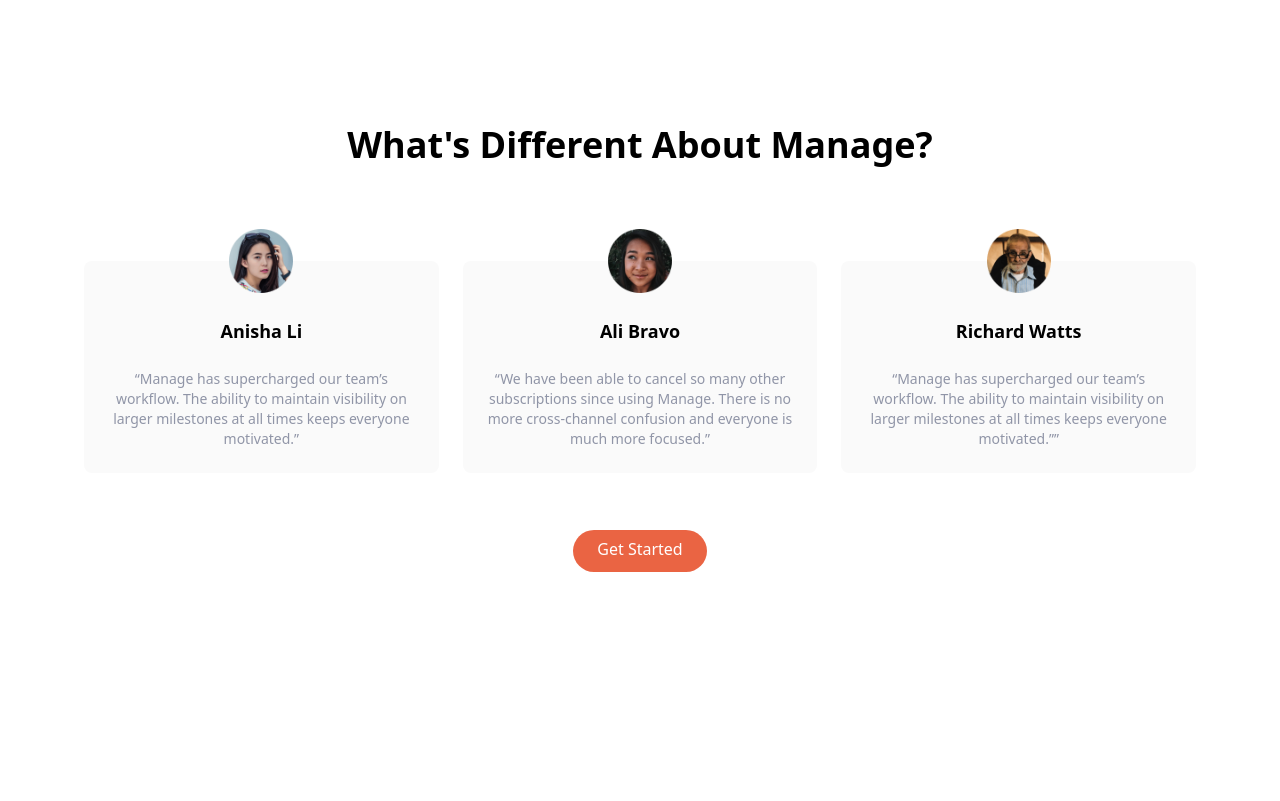
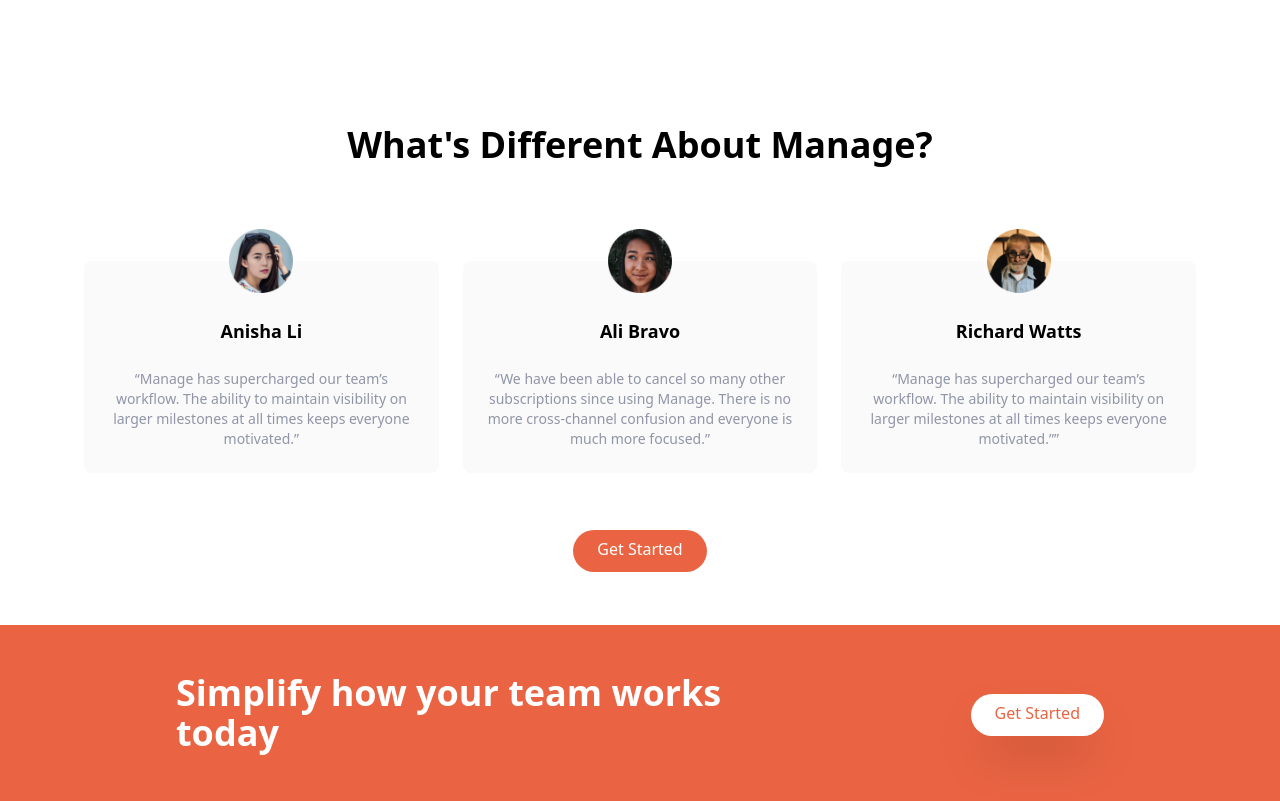
Before and after one commit to Hamidou-Woury-Ba/Tailwind-Crash-Course, a website: page index.html in a window 1280 px wide. Shown: the part 1143-1944 px from the top of the page. Before the commit the page ends 1768 px from the top, so only its background shows below. Drawn offline with Linux system fonts and the light colour scheme.

Commit message:
Ajout du CTA Section

```diff
--- a/index.html
+++ b/index.html
@@ -193,5 +193,18 @@
               </div>
          </div>
     </section>
+
+    <!-- CTA Section -->
+     <section id="cta" class="bg-brightRed">
+        <!-- Flex Container -->
+         <div class="container flex flex-col items-center justify-between px-6 py-24 mx-auto space-y-12 md:py-12 md:flex-row md:space-y-0">
+            <!-- Heading -->
+             <h2 class="text-5xl font-bold leading-tight text-center text-white md:text-4xl md:max-w-xl md:text-left">Simplify how your team works today</h2>
+             <!-- Button -->
+             <div class="">
+                <a href="#" class="p-3 px-6 pt-2 text-brightRed bg-white rounded-full shadow-2xl baseline hover:bg-gray-900">Get Started</a>
+              </div>
+         </div>
+     </section>
 </body>
 </html>
```
Also changed, not shown: css/main.css.
